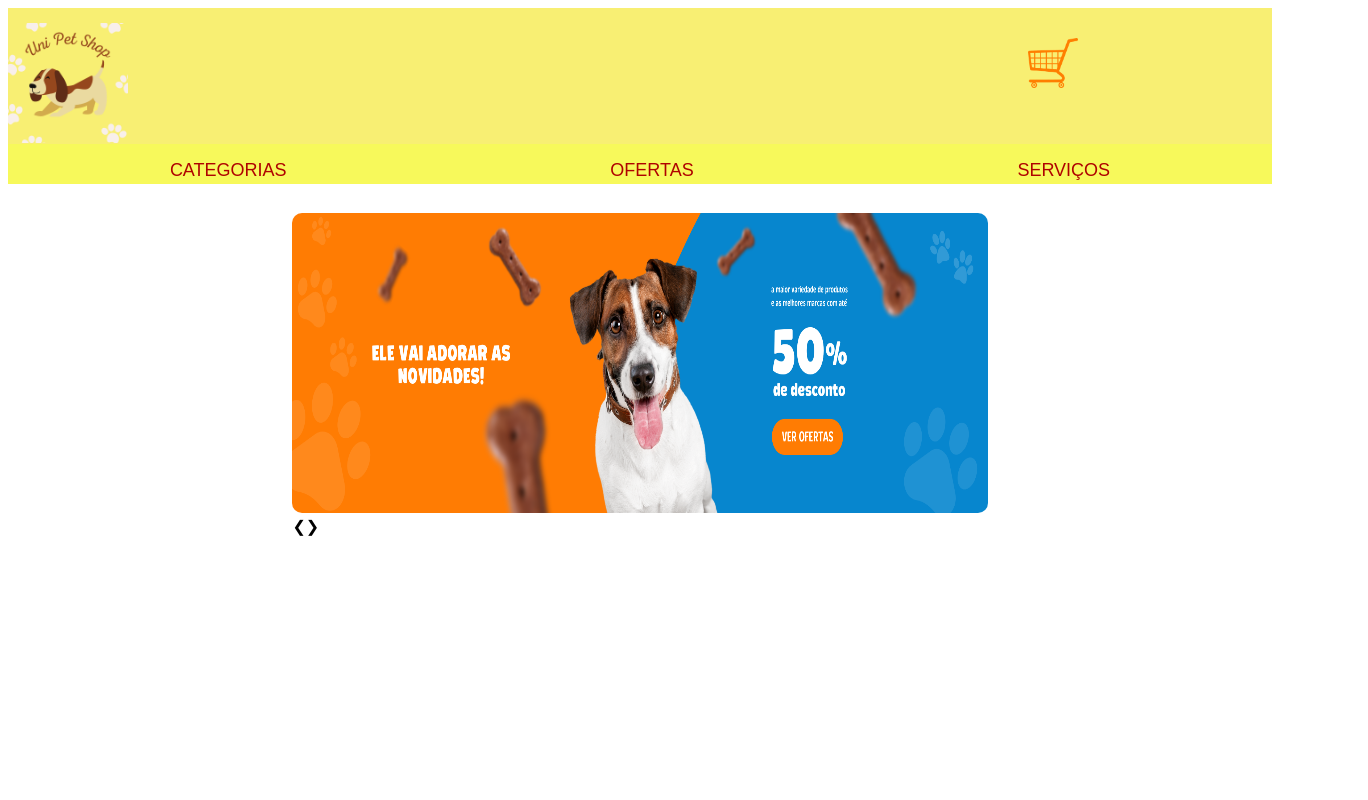
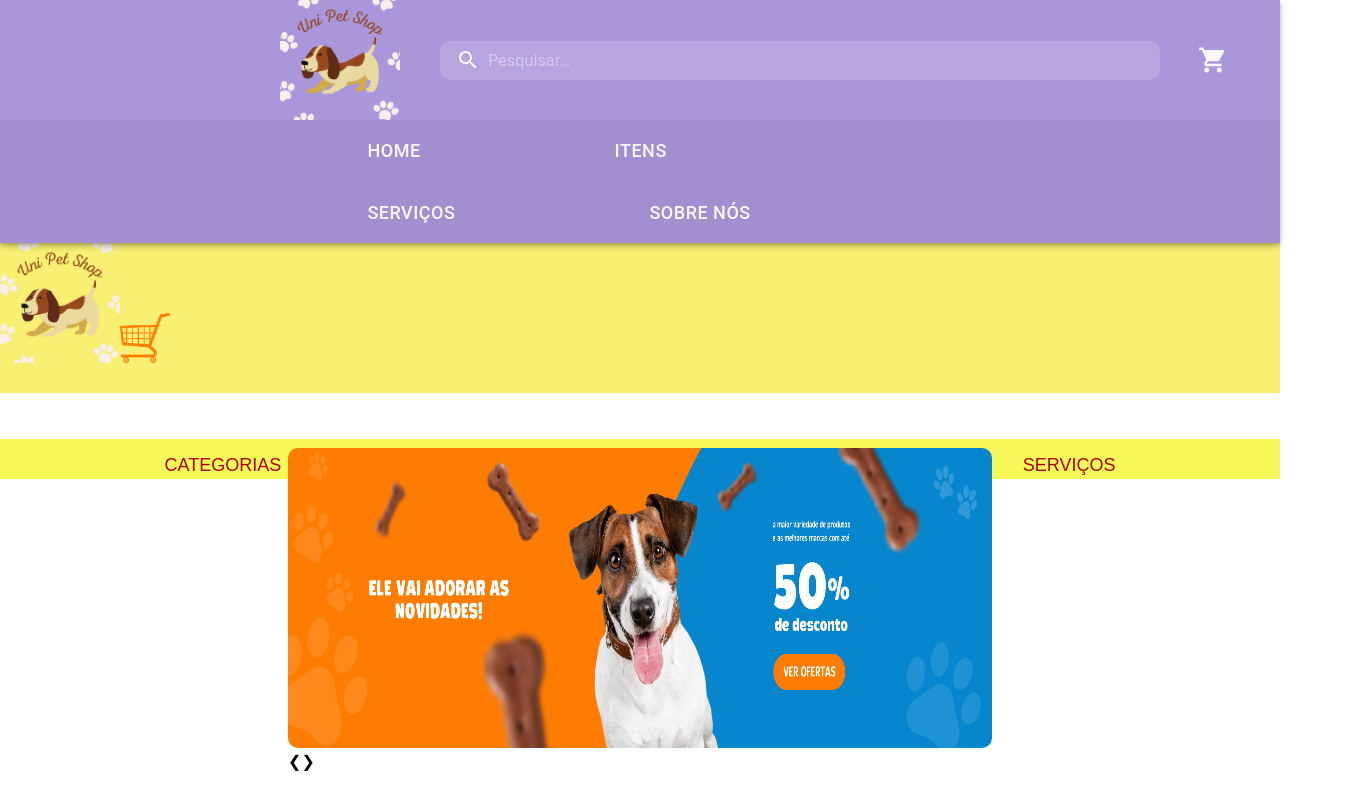
Before and after one commit to jooaodex/ProjetoPetShop, a React (Create React App) app in the folder client/: page / in a window 1280 px wide. Shown: the whole page, 1368 px wide, since content can reach past the window. Built offline with nearby package versions, Linux system fonts and the light colour scheme.

Commit message:
Header criado e implementado em todas as páginas
Novos packages:

"@emotion/react": "^11.10.5", "@emotion/styled": "^11.10.5",
 "@mui/icons-material": "^5.10.14",
 "@mui/material": "^5.10.14"

```diff
--- a/client/package.json
+++ b/client/package.json
@@ -3,6 +3,10 @@
   "version": "0.1.0",
   "private": true,
   "dependencies": {
+    "@emotion/react": "^11.10.5",
+    "@emotion/styled": "^11.10.5",
+    "@mui/icons-material": "^5.10.14",
+    "@mui/material": "^5.10.14",
     "@testing-library/jest-dom": "^5.16.5",
     "@testing-library/react": "^13.4.0",
     "@testing-library/user-event": "^13.5.0",
--- a/client/public/index.html
+++ b/client/public/index.html
@@ -2,7 +2,7 @@
 <html lang="en">
   <head>
     <meta charset="utf-8" />
-    <link rel="icon" href="%PUBLIC_URL%/favicon.ico" />
+    <link rel="icon" type="image/x-icon" href="./logo.png" />
     <meta name="viewport" content="width=device-width, initial-scale=1" />
     <meta name="theme-color" content="#000000" />
     <meta
@@ -24,7 +24,7 @@
       work correctly both with client-side routing and a non-root public URL.
       Learn how to configure a non-root public URL by running `npm run build`.
     -->
-    <title>React App</title>
+    <title>Uni Pet Shop</title>
   </head>
   <body>
     <noscript>You need to enable JavaScript to run this app.</noscript>
--- /dev/null
+++ b/client/src/Components/Header.jsx
@@ -0,0 +1,116 @@
+import * as React from 'react';
+import { useState, useEffect } from "react";
+import AppBar from '@mui/material/AppBar';
+import Box from '@mui/material/Box';
+import Toolbar from '@mui/material/Toolbar';
+import Typography from '@mui/material/Typography';
+import Button from '@mui/material/Button';
+import IconButton from '@mui/material/IconButton';
+import MenuIcon from '@mui/icons-material/Menu';
+import Logo from '../Pages/imgs/logo.png'
+import InputBase from '@mui/material/InputBase';
+import SearchIcon from '@mui/icons-material/Search';
+import ShoppingCartIcon from '@mui/icons-material/ShoppingCart';
+import { styled, alpha } from '@mui/material/styles';
+import { Divider } from '@mui/material';
+import Stack from '@mui/material/Stack';
+import Paper from '@mui/material/Paper';
+import Menu from '@mui/material/Menu';
+import MenuItem from '@mui/material/MenuItem';
+import ButtonGroup from '@mui/material/ButtonGroup';
+import api from '../api.js'
+import { useLocation } from "react-router-dom";
+
+
+const Search = styled('div')(({ theme }) => ({
+    position: 'relative',
+    transition: '0.3s',
+    borderRadius: '10px',
+    backgroundColor: alpha('#f7f7f7', 0.15),
+    '&:hover': {
+      backgroundColor: alpha('#f7f7f7', 0.25),
+    },
+    marginLeft: 40,
+    marginRight: 30,
+    width: '100%',
+  }));
+
+const InputBaseStyled = styled(InputBase)(({ theme }) => ({
+    color: 'inherit',
+    '& .MuiInputBase-input': {
+      padding: theme.spacing(1, 1, 1, 0),
+      paddingLeft: `calc(1em + ${theme.spacing(4)})`,
+      width: '90ch',
+    },
+}));
+
+const SearchIconStyled = styled('div')(({ theme }) => ({
+    padding: theme.spacing(0, 2),
+    color: '#f7f7f7',
+    height: '100%',
+    position: 'absolute',
+    pointerEvents: 'none',
+    display: 'flex',
+    alignItems: 'center',
+    justifyContent: 'center',
+  }));
+
+const ButtonStyled = styled(Button)({
+    fontSize: 18,
+    borderRadius: '0px',
+    padding: '15px 97px 15px 97px',
+    height: '100%',
+    color: '#f7f7f7',
+    '&:hover': {
+        color: '#f7f7f7',
+        backgroundColor: '#c1aafa' ,
+    }
+});
+
+export default function Header() {
+    const item = "/item?id=1"
+
+  return (
+    <Box sx={{ flexGrow: 1, top: 0, position: 'sticky'}}>
+        <AppBar sx={{ backgroundColor: '#AA96DA', top: 0, position: 'sticky' }}>
+            <Toolbar sx={{ marginLeft: '20%', marginRight: '20%'}}>
+                <img src={Logo} height="120px" width="120px" id="logo" />
+
+                <Search>
+                    <SearchIconStyled>
+                            <SearchIcon />
+                    </SearchIconStyled>
+                    <InputBaseStyled
+                    placeholder="Pesquisar…"
+                    inputProps={{ 'aria-label': 'search' }}
+                    />
+                </Search>
+
+                <IconButton href={item}>
+                    <ShoppingCartIcon sx={{ fontSize: 30, color: '#f7f7f7' }} />
+                </IconButton>
+            </Toolbar>
+
+            <Toolbar sx={{backgroundColor: '#a18fcf'}}>
+                <Box sx={{marginLeft: '20%', marginRight: '20%'}}>
+                    <ButtonStyled id="servicos-button" href="/">
+                        Home
+                    </ButtonStyled>
+
+                    <ButtonStyled id="itens-button" href="/itens">
+                        Itens
+                    </ButtonStyled>
+
+                    <ButtonStyled id="servicos-button" href="/agendamento">
+                        Serviços
+                    </ButtonStyled>
+
+                    <ButtonStyled id="sobrenos-button" href="/sobre">
+                        Sobre nós
+                    </ButtonStyled>
+                </Box>
+            </Toolbar>
+        </AppBar>
+    </Box>
+  );
+}
--- a/client/src/Pages/Agendamento.js
+++ b/client/src/Pages/Agendamento.js
@@ -2,11 +2,13 @@ import Calendar from 'react-calendar';
 import 'react-calendar/dist/Calendar.css';
 import api from '../api.js'
 import { useState, useEffect } from "react";
+import Header from '../Components/Header.jsx';
 
 function Agendamento() {
 
   return (
     <div className='agendamento'>
+      <Header />
       <div className='divtopo'>
         <h1>Banho e Tosa</h1>
         <h2>Faça o agendamento para o banho e tosa do seu pet aqui</h2>
--- a/client/src/Pages/Home.js
+++ b/client/src/Pages/Home.js
@@ -6,12 +6,15 @@ import { Link } from 'react-router-dom'
 import Calendar from 'react-calendar';
 
 import api from '../api.js'
+import Header from "../Components/Header";
 
 
 
 function Home() {
 
   return (
+    <div classname="base-projeto">
+      <Header />
       <div className="Home">
         <div className="divtopo">
           <header>
@@ -61,6 +64,7 @@ function Home() {
         </div>
 
       </div>
+    </div>
   );
 }
 
--- a/client/src/Pages/Item.js
+++ b/client/src/Pages/Item.js
@@ -1,6 +1,7 @@
 import { useState, useEffect } from "react";
 import api from '../api.js'
 import { useLocation } from "react-router-dom";
+import Header from "../Components/Header.jsx";
 
 function Item() {
 
@@ -21,11 +22,14 @@ function Item() {
     }, [id])
 
     return (
-        <div className="item-main-div">
-            <h3>Nome: {item.nomeItem}</h3>
-            <img width='200px' src={item.imgUrl}></img>
-            <p>Descrição: {item.descricaoItem}</p>
-            <p>Preço: {item.precoItem}</p>
+        <div classname="base-projeto">
+            <Header />
+            <div className="item-main-div">
+                <h3>Nome: {item.nomeItem}</h3>
+                <img width='200px' src={item.imgUrl}></img>
+                <p>Descrição: {item.descricaoItem}</p>
+                <p>Preço: {item.precoItem}</p>
+            </div>
         </div>
     )
 
--- a/client/src/Pages/Itens.js
+++ b/client/src/Pages/Itens.js
@@ -1,6 +1,7 @@
 import { useState, useEffect } from "react";
 import api from '../api.js'
 import { useLocation } from "react-router-dom";
+import Header from "../Components/Header.jsx";
 
 function Itens() {
 
@@ -27,6 +28,8 @@ function Itens() {
     }, [])
 
     return (
+        <div classname="base-projeto">
+            <Header />
             <div className="items-main-div">
                 <div className="items-title">
                     <h1>Itens à venda</h1>
@@ -64,6 +67,7 @@ function Itens() {
                 </div>
 
             </div>
+        </div>
 
     );
 
--- a/client/src/Pages/Sobre.js
+++ b/client/src/Pages/Sobre.js
@@ -1,7 +1,14 @@
+import { Button } from "@mui/material";
+import Header from "../Components/Header";
+import Box from '@mui/material/Box';
+
 function sobre(){
 
     return (
+        <div>
+            <Header />
         <h1>Sobre nós</h1>
+        </div>
     )
 
 
--- a/client/src/styles/index.css
+++ b/client/src/styles/index.css
@@ -1,3 +1,26 @@
+/* width */
+::-webkit-scrollbar {
+  width: 10px;
+}
+
+/* Track */
+::-webkit-scrollbar-track {
+  background: #f1f1f1;
+}
+
+/* Handle */
+::-webkit-scrollbar-thumb {
+  background: #888;
+}
+
+/* Handle on hover */
+::-webkit-scrollbar-thumb:hover {
+  background: #555;
+}
+*{
+  margin: 0;
+}
+
 body{
   background-repeat: no-repeat;
   background-size: cover;
@@ -18,7 +41,7 @@ body{
   width: 100%;
 }
 
-.topoAg, h1, h2{
+.topoAg{
   text-align: center;
   color: rgb(254, 115, 0);
 }
@@ -38,17 +61,6 @@ body{
 }
 
 
-#logo{
-  padding-top: 15px;
-  padding-right: 900px;
-}
-
-nav {
-  display: flex;
-  height:8vh;
-  font-family: Arial, Helvetica, sans-serif;
-  justify-content: space-between;
-}
 
 .nav-list{
   list-style: none;
```
Also changed, not shown: client/public/logo.png (added), client/src/Components/calendar.js (renamed from client/src/Pages/calendar.js), 1 other file (tests, documents, lock files or other folders). Lines whose indentation alone changed are shown as unchanged.
